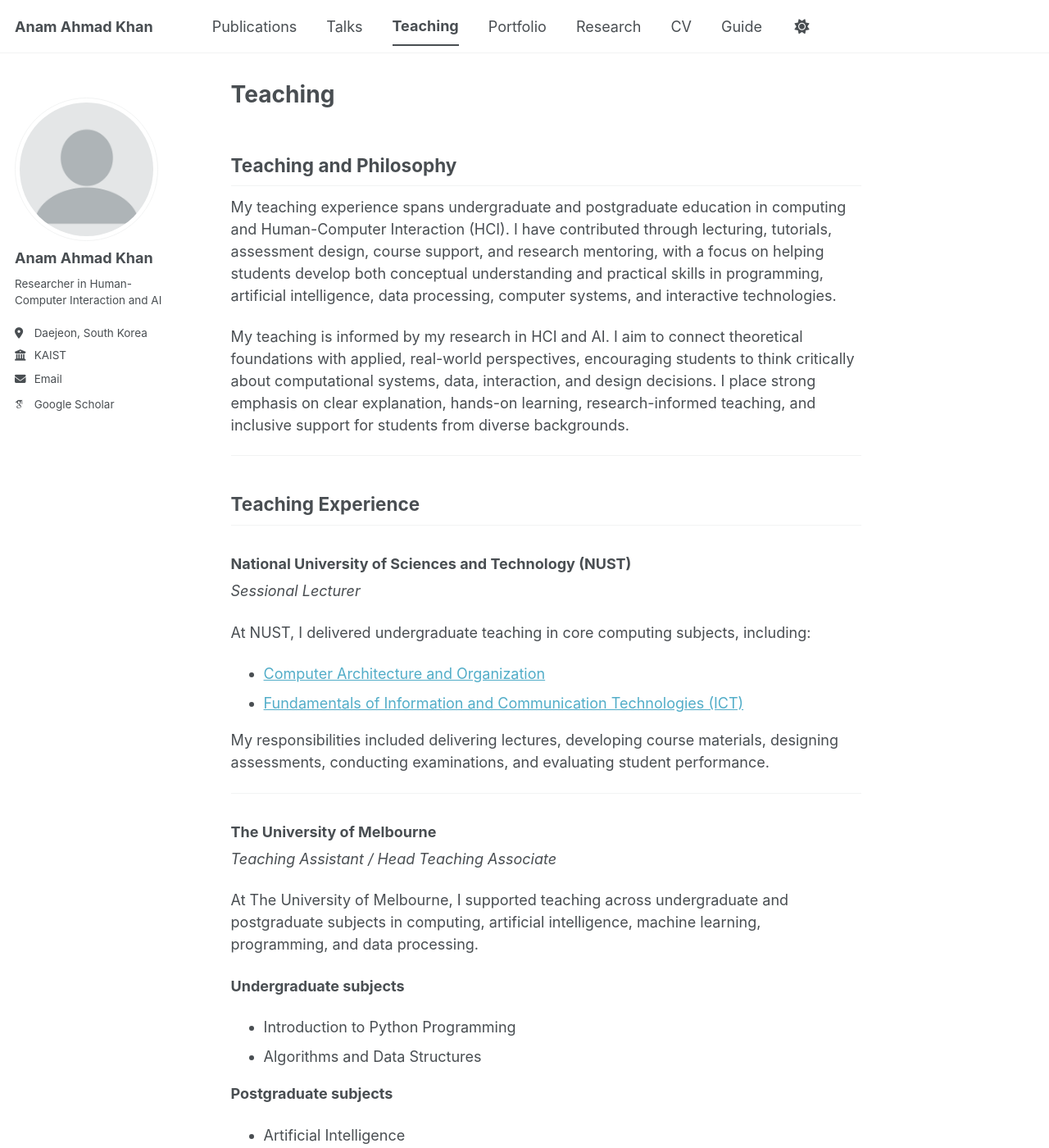
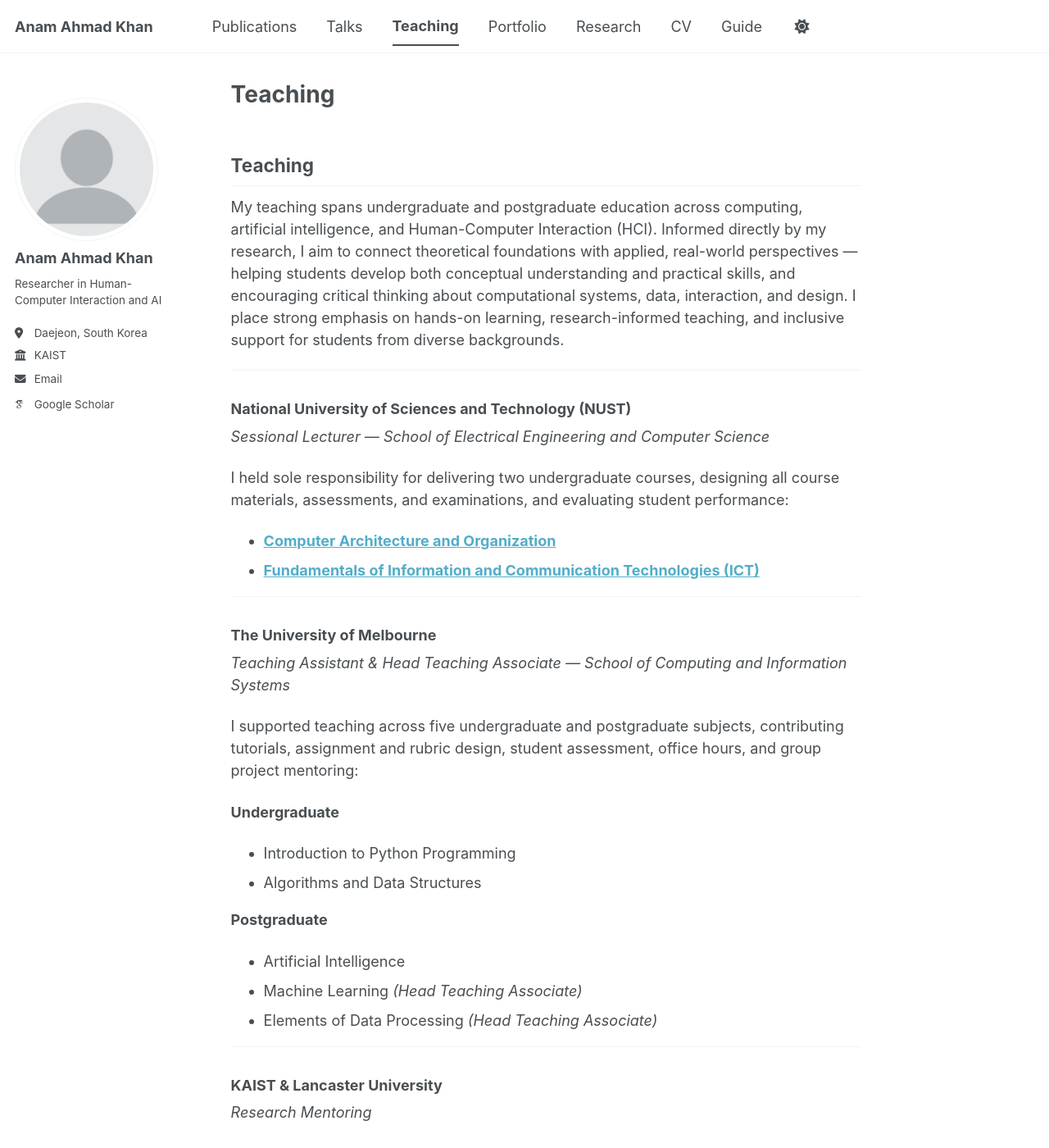
Before and after one commit to khananamahmad3-max/anamkhan.github.io, a Jekyll site: the page built from _pages/teaching.html, in a window 1280 px wide and 1400 px high. Shown: the whole window at 82% size. Built offline with Jekyll 4.4.1, drawn with Linux system fonts in a browser that asks for light colours; some web fonts are replaced; a script bundle is joined from its source files by our own code; library files that are not in the unit come from our copies; some of the changed text lies outside the part shown.

Commit message:
Update teaching.html

```diff
--- a/_pages/teaching.html
+++ b/_pages/teaching.html
@@ -5,97 +5,59 @@
 author_profile: true
 ---
 
-<h2>Teaching and Philosophy</h2>
+<h2>Teaching</h2>
 
 <p>
-My teaching experience spans undergraduate and postgraduate education in computing and Human-Computer Interaction (HCI). I have contributed through lecturing, tutorials, assessment design, course support, and research mentoring, with a focus on helping students develop both conceptual understanding and practical skills in programming, artificial intelligence, data processing, computer systems, and interactive technologies.
-</p>
-
-<p>
-My teaching is informed by my research in HCI and AI. I aim to connect theoretical foundations with applied, real-world perspectives, encouraging students to think critically about computational systems, data, interaction, and design decisions. I place strong emphasis on clear explanation, hands-on learning, research-informed teaching, and inclusive support for students from diverse backgrounds.
+My teaching spans undergraduate and postgraduate education across computing, artificial intelligence, and Human-Computer Interaction (HCI). Informed directly by my research, I aim to connect theoretical foundations with applied, real-world perspectives — helping students develop both conceptual understanding and practical skills, and encouraging critical thinking about computational systems, data, interaction, and design. I place strong emphasis on hands-on learning, research-informed teaching, and inclusive support for students from diverse backgrounds.
 </p>
 
 <hr>
 
-<h2>Teaching Experience</h2>
-
 <h3>National University of Sciences and Technology (NUST)</h3>
-<p><em>Sessional Lecturer</em></p>
-
+<p><em>Sessional Lecturer &mdash; School of Electrical Engineering and Computer Science</em></p>
 <p>
-At NUST, I delivered undergraduate teaching in core computing subjects, including:
+I held sole responsibility for delivering two undergraduate courses, designing all course materials, assessments, and examinations, and evaluating student performance:
 </p>
-
 <ul>
   <li>
-    <a href="https://nust.edu.pk/wp-content/uploads/course_content_files/861828727_EE%20321%20Computer%20Architecture%20&%20Organization-Laboratory.pdf" target="_blank">
-      Computer Architecture and Organization
-    </a>
+    <a href="https://nust.edu.pk/wp-content/uploads/course_content_files/861828727_EE%20321%20Computer%20Architecture%20&%20Organization-Laboratory.pdf" target="_blank"><strong>Computer Architecture and Organization</strong></a>
   </li>
   <li>
-    <a href="https://nust.edu.pk/wp-content/uploads/course_content_files/887510200_AoICT_PEC_SEECS.pdf" target="_blank">
-      Fundamentals of Information and Communication Technologies (ICT)
-    </a>
+    <a href="https://nust.edu.pk/wp-content/uploads/course_content_files/887510200_AoICT_PEC_SEECS.pdf" target="_blank"><strong>Fundamentals of Information and Communication Technologies (ICT)</strong></a>
   </li>
 </ul>
-
-<p>
-My responsibilities included delivering lectures, developing course materials, designing assessments, conducting examinations, and evaluating student performance.
-</p>
 
 <hr>
 
 <h3>The University of Melbourne</h3>
-<p><em>Teaching Assistant / Head Teaching Associate</em></p>
-
+<p><em>Teaching Assistant &amp; Head Teaching Associate &mdash; School of Computing and Information Systems</em></p>
 <p>
-At The University of Melbourne, I supported teaching across undergraduate and postgraduate subjects in computing, artificial intelligence, machine learning, programming, and data processing.
+I supported teaching across five undergraduate and postgraduate subjects, contributing tutorials, assignment and rubric design, student assessment, office hours, and group project mentoring:
 </p>
-
-<p><strong>Undergraduate subjects</strong></p>
+<p><strong>Undergraduate</strong></p>
 <ul>
   <li>Introduction to Python Programming</li>
   <li>Algorithms and Data Structures</li>
 </ul>
-
-<p><strong>Postgraduate subjects</strong></p>
+<p><strong>Postgraduate</strong></p>
 <ul>
   <li>Artificial Intelligence</li>
   <li>Machine Learning <em>(Head Teaching Associate)</em></li>
   <li>Elements of Data Processing <em>(Head Teaching Associate)</em></li>
 </ul>
 
-<p>
-My responsibilities included delivering tutorials, developing tutorial and assignment materials, creating marking rubrics, assessing student work, holding office hours, and mentoring student group projects.
-</p>
-
 <hr>
 
-<h3>KAIST and Lancaster University</h3>
+<h3>KAIST &amp; Lancaster University</h3>
 <p><em>Research Mentoring</em></p>
-
 <p>
-At KAIST and Lancaster University, I have mentored undergraduate and postgraduate students on research projects in Human-Computer Interaction, extended reality (XR), multimodal interaction, creativity support tools, and intelligent systems.
+I have mentored six undergraduate and postgraduate students on independent research projects across HCI, extended reality (XR), multimodal interaction, and creativity support tools. Mentoring has involved defining research problems, designing and prototyping interactive systems, conducting user studies, analyzing data, and preparing research outputs — with several collaborations resulting in publications at top-tier venues.
 </p>
-
-<p>
-My mentoring involves helping students define research problems, design and prototype interactive systems, conduct user studies, analyze data, and prepare research outputs. These collaborations have contributed to publications and ongoing research projects in HCI and AI.
-</p>
-
-<hr>
-
-<h2>Teaching Interests</h2>
-
-<p>
-I am interested in teaching and developing courses in:
-</p>
-
 <ul>
-  <li>Human-Computer Interaction</li>
-  <li>Intelligent User Interfaces</li>
-  <li>Human-Centred AI</li>
-  <li>Multimodal Interaction</li>
-  <li>Extended Reality Interaction</li>
-  <li>User Research and Evaluation Methods</li>
-  <li>Programming and Data-Driven Interactive Systems</li>
+  <li><strong>Jungwoo Rhee</strong> (PhD, KAIST) &mdash; Video Prototyping in XR</li>
+  <li><strong>Heeji Kim</strong> (Masters, KAIST) &mdash; Augmenting Brainsketching with Generative AI</li>
+  <li><strong>Guanlin Li</strong> (Masters, Lancaster) &mdash; Ergonomics in Extended Reality Interaction</li>
+  <li><strong>Baosheng James Hou</strong> (Masters, Lancaster) &mdash; Eye–Head Interaction in Virtual Reality</li>
+  <li><strong>Sophia Quesada</strong> (BSc, Lancaster) &mdash; Eye Gesture Recognition via EOG for Eye-Based Interaction</li>
+  <li><strong>Alexandra Gerbert</strong> (BSc, Lancaster) &mdash; Ground Pointing Interaction in XR</li>
 </ul>
```
